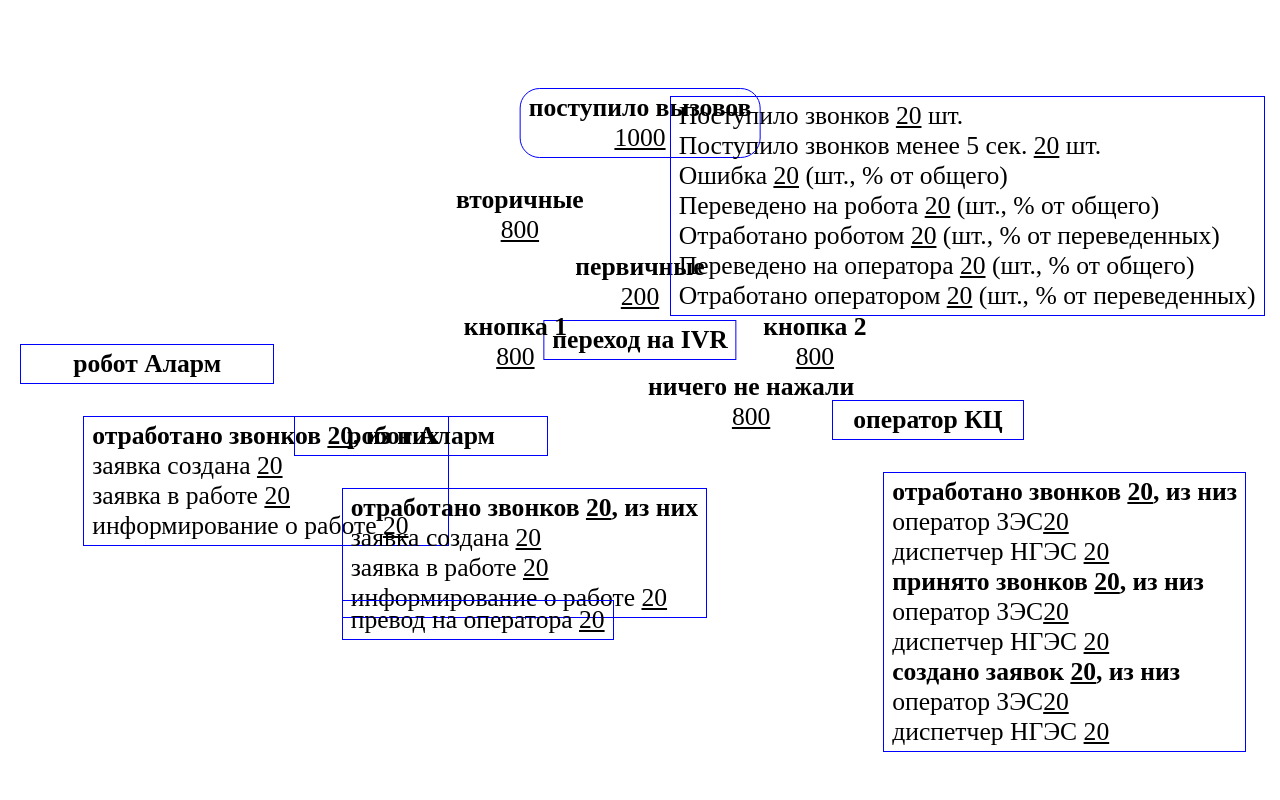
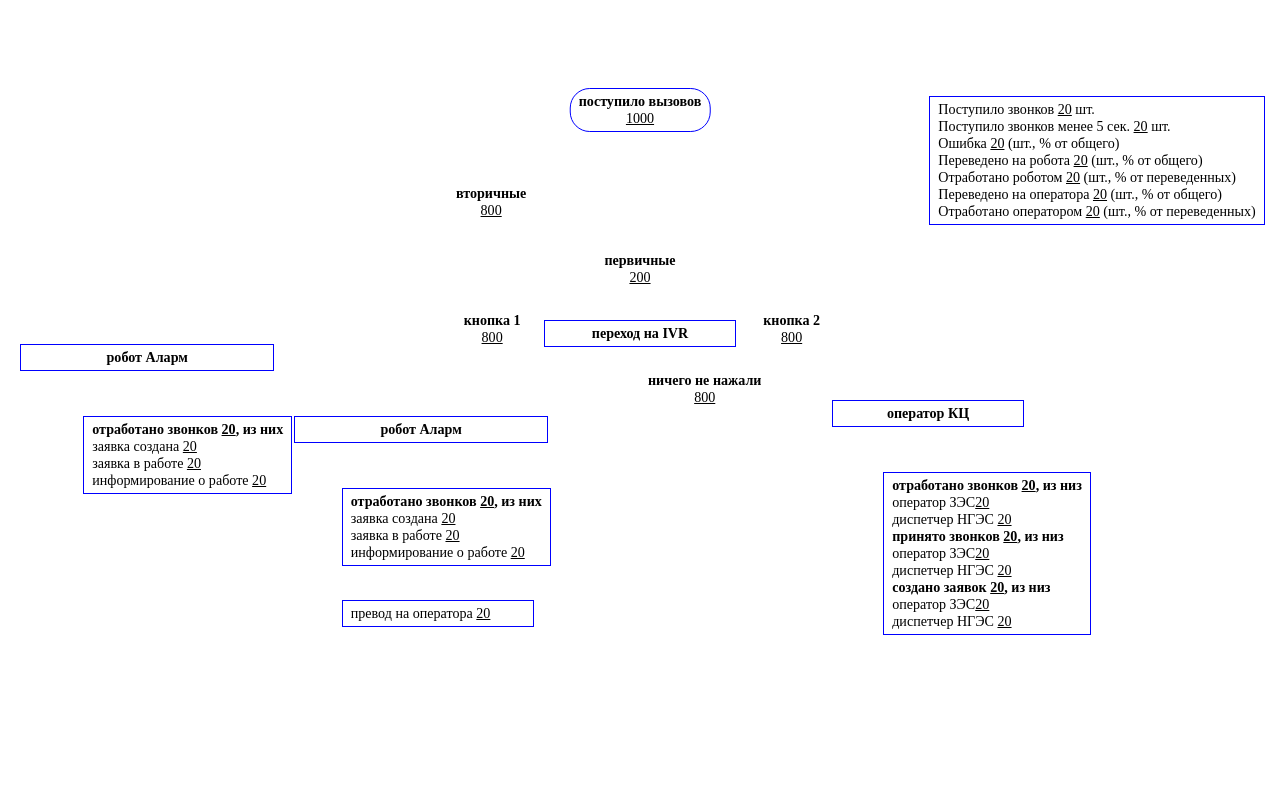
Before and after one commit to dilshodismoilov/dilshodismoilov.github.io, a PHP site: page / in a window 1280 px wide. Run offline with PHP 8.4, Linux system fonts and the light colour scheme.

Commit message:
fixed font-size

```diff
--- a/style.css
+++ b/style.css
@@ -7,7 +7,7 @@
 .container {
     min-height: 100vh;
     position: relative;
-    font-size: 2vw;
+    font-size: 1.1vw;
 }
 
 .block {
```
